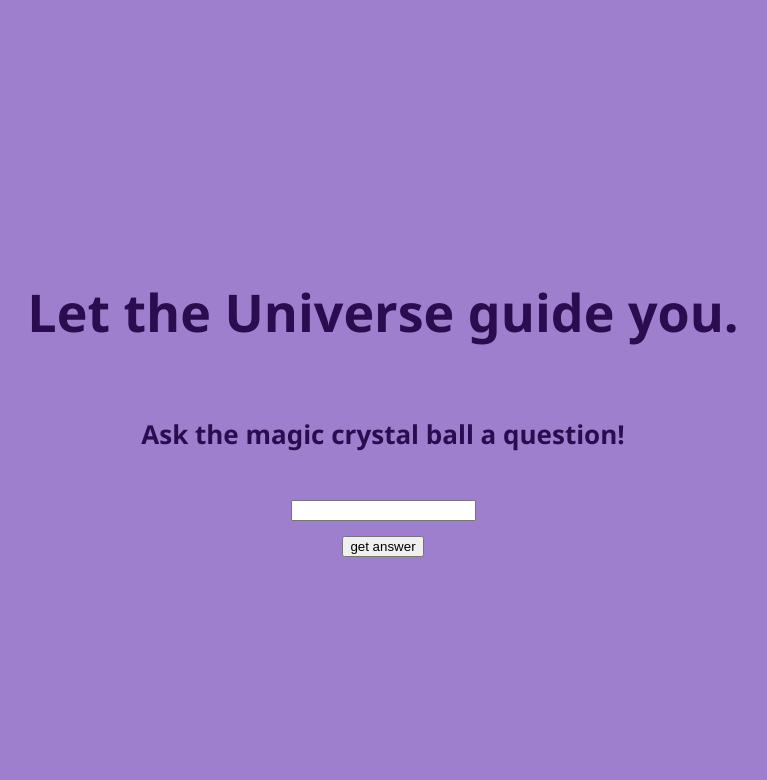
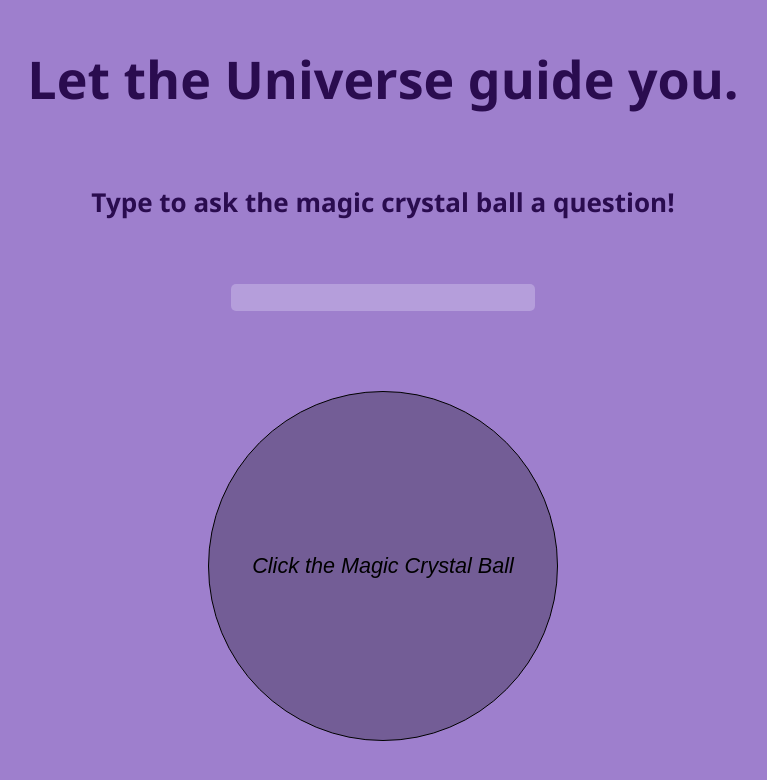
Before and after one commit to Carla-Margara/crystalball-app, a React (Create React App) app: page / in a window 1280 px wide. Shown: the top 780 px of the page, without its empty margins (257-1024 px from the left). Built offline with nearby package versions, Linux system fonts and the light colour scheme.

Commit message:
Updated Answers.css and Answers.js
To change the styling and text

```diff
--- a/src/Answers.css
+++ b/src/Answers.css
@@ -6,3 +6,33 @@
   width: 600px;
   margin-bottom: 50px;
 }
+
+.Answers input {
+  width: 300px;
+  height: 25px;
+  margin-top: 30px;
+  border-radius: 5px;
+  border-width: 0px;
+  background-color: rgba(217, 207, 242, 0.379);
+}
+
+.Answers p {
+  font-family: fantasy;
+  font-size: 35px;
+  color: rgb(219, 193, 0);
+}
+
+.Answers button {
+  font-family: fantasy;
+  font-size: larger;
+  font-style: italic;
+  color: rgb(0, 0, 0);
+  background-color: rgba(0, 0, 0, 0.271);
+  border: 1px solid black;
+  border-radius: 50%;
+  width: 350px;
+  height: 350px;
+  margin-top: 80px;
+  justify-content: center;
+  align-items: center;
+}
--- a/src/Answers.js
+++ b/src/Answers.js
@@ -48,21 +48,21 @@ function Answers() {
 
   const answer = possibleAnswers[randomIndex];
   return (
-    <div className="App">
+    <div className="Answers">
       <input
         type="text"
         className="question"
         value={userInput}
         onChange={handleChange}
       />
-      <div className="eight-ball">
+      <div className="crystal-ball">
         <div className="content" onClick={handleClick}>
           {error ? (
             <p className="error">{error}</p>
           ) : answer ? (
             <p className="answer">{answer}</p>
           ) : (
-            <button type="submit">get answer</button>
+            <button type="submit">Click the Magic Crystal Ball</button>
           )}
         </div>
       </div>
--- a/src/App.js
+++ b/src/App.js
@@ -7,7 +7,7 @@ function App() {
       <header className="App-header">
         <h1>Let the Universe guide you.</h1>
 
-        <h4>Ask the magic crystal ball a question!</h4>
+        <h4>Type to ask the magic crystal ball a question!</h4>
         <Answers />
       </header>
     </div>
```
